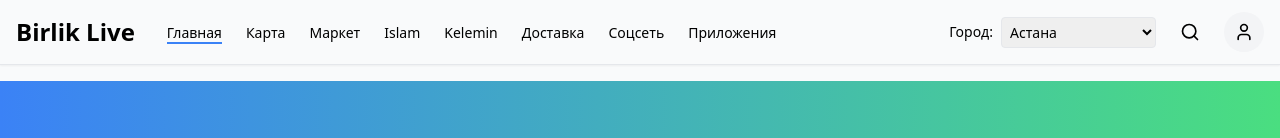
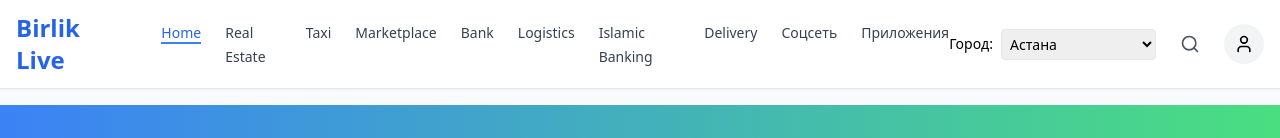
Before and after one commit to Loamanroy/Birlik, a React (Vite) app: page / in a window 1280 px wide. Shown: the top 138 px of the page. Built offline with nearby package versions, Linux system fonts and the light colour scheme.

Commit message:
Update navigation header with new dashboard links and internationalization
Co-Authored-By: Arp Stonee <arpstone1@outlook.com>

```diff
--- a/src/components/layout/main/Header.tsx
+++ b/src/components/layout/main/Header.tsx
@@ -3,11 +3,13 @@ import { Link, useLocation } from 'react-router-dom';
 import UserAccountMenu from '@/components/user/UserAccountMenu';
 import LocationSelector from '@/components/shared/LocationSelector';
 import { useState } from 'react';
+import { useTranslation } from 'react-i18next';
 
 const Header = () => {
   const location = useLocation();
   const currentPath = location.pathname;
   const [mobileMenuOpen, setMobileMenuOpen] = useState(false);
+  const { t } = useTranslation();
 
   const isActive = (path: string) => {
     if (path === '/' && currentPath === '/') {
@@ -17,12 +19,14 @@ const Header = () => {
   };
 
   const menuItems = [
-    { path: '/', label: 'Главная' },
-    { path: '/map', label: 'Карта' },
-    { path: '/market', label: 'Маркет' },
-    { path: '/islam', label: 'Islam' },
-    { path: '/kelemin', label: 'Kelemin' },
-    { path: '/delivery', label: 'Доставка' },
+    { path: '/', label: t('navigation.home') },
+    { path: '/real-estate', label: t('navigation.real_estate') },
+    { path: '/taxi', label: t('navigation.taxi') },
+    { path: '/market', label: t('navigation.marketplace') },
+    { path: '/bank', label: t('navigation.bank') },
+    { path: '/map', label: t('navigation.logistics') },
+    { path: '/islam', label: t('navigation.islamic_banking') },
+    { path: '/delivery', label: t('navigation.delivery') },
     { path: '/social', label: 'Соцсеть' },
     { path: '/apps', label: 'Приложения' },
   ];
@@ -32,16 +36,18 @@ const Header = () => {
   };
 
   return (
-    <header className="relative flex items-center justify-between px-4 py-3 border-b shadow-sm">
+    <header className="relative flex items-center justify-between px-4 py-3 border-b shadow-sm bg-white">
       <div className="flex items-center">
-        <Link to="/" className="text-2xl font-bold mr-8">Birlik Live</Link>
+        <Link to="/" className="text-2xl font-bold mr-8 text-blue-600">Birlik Live</Link>
         <nav className="hidden md:flex">
           <ul className="flex space-x-6">
             {menuItems.map((item) => (
               <li key={item.path}>
                 <Link
                   to={item.path}
-                  className={`text-sm font-medium ${isActive(item.path) ? 'border-b-2 border-blue-500' : 'hover:text-blue-500'}`}
+                  className={`text-sm font-medium ${isActive(item.path)
+                    ? 'text-blue-600 border-b-2 border-blue-500'
+                    : 'text-gray-700 hover:text-blue-500'}`}
                 >
                   {item.label}
                 </Link>
@@ -53,7 +59,7 @@ const Header = () => {
       <div className="flex items-center space-x-4">
         <LocationSelector />
         <button className="p-2 rounded-full hover:bg-gray-100">
-          <Search size={20} />
+          <Search size={20} className="text-gray-600" />
         </button>
         <UserAccountMenu />
         <button
@@ -73,7 +79,9 @@ const Header = () => {
                 <li key={item.path}>
                   <Link
                     to={item.path}
-                    className={`block px-4 py-2 text-sm font-medium ${isActive(item.path) ? 'bg-blue-50 text-blue-500 border-l-4 border-blue-500' : 'hover:bg-gray-50'}`}
+                    className={`block px-4 py-2 text-sm font-medium ${isActive(item.path)
+                      ? 'bg-blue-50 text-blue-600 border-l-4 border-blue-500'
+                      : 'text-gray-700 hover:bg-gray-50 hover:text-blue-500'}`}
                     onClick={() => setMobileMenuOpen(false)}
                   >
                     {item.label}
```
